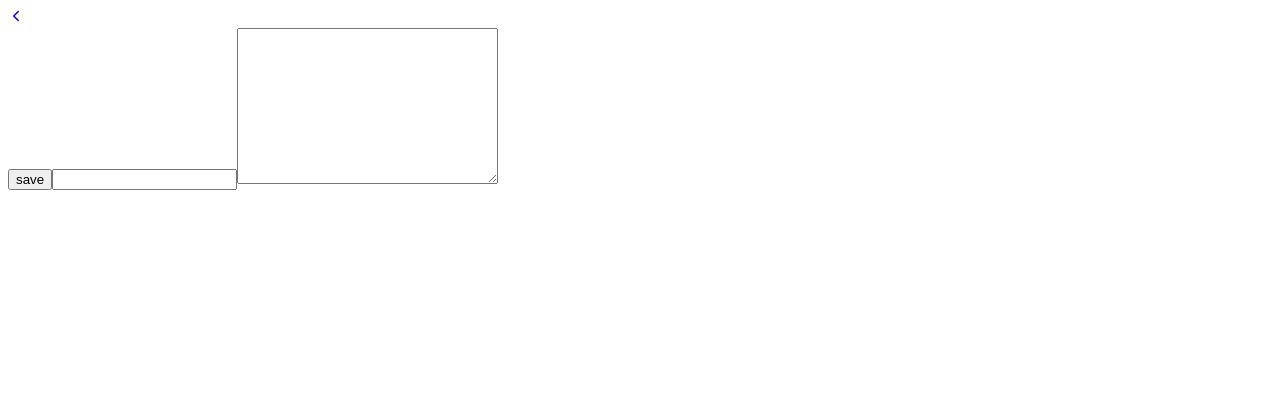
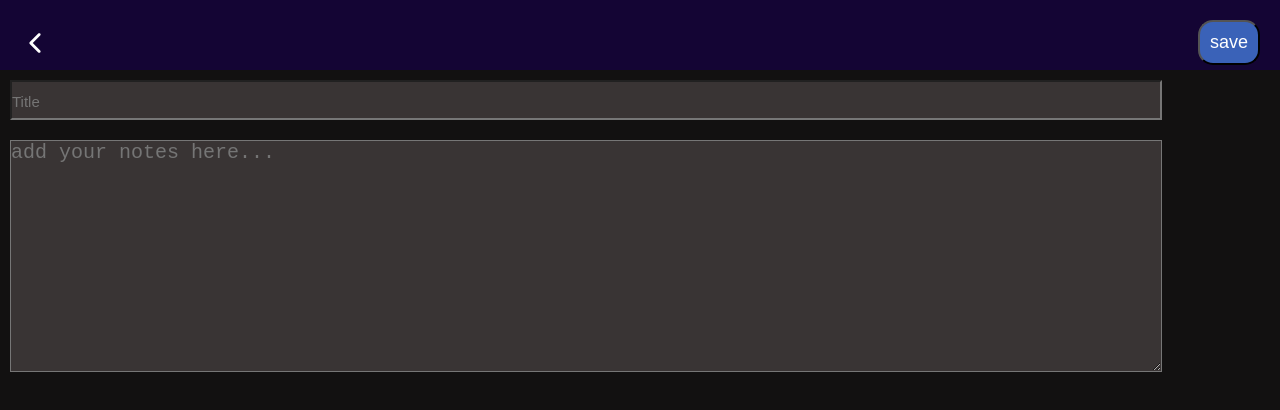
Before and after one commit to AshishBhardwaj1/notes-taker, a React (Vite) app: page /create in a window 1280 px wide. Shown: the top 410 px of the page. Built offline with nearby package versions, Linux system fonts and the light colour scheme.

Commit message:
added css

```diff
--- a/src/Components/CreateNotes.jsx
+++ b/src/Components/CreateNotes.jsx
@@ -1,4 +1,5 @@
 import React, { useState } from 'react'
+import "./createnotes.css"
 import { Link , useNavigate} from 'react-router-dom'
 import  {IoIosArrowBack} from "react-icons/io"
 import useCreateDate from './useCreateDate'
@@ -20,20 +21,34 @@ const CreateNotes = ({setNotes}) => {
     }
 
   return (
-    <div>
-
-        <header>
-<Link to="/"> <IoIosArrowBack/> </Link>
+    <div className='create-note' >
+      <header className='heading'  style={{display:"flex" ,justifyContent:"space-between", alignItems:"center"}}>
 
 
-        </header>
-        <form onSubmit={handleSubmit}>
-<button onSubmit={handleSubmit}>save</button>
-            <input type="text" value={title} onChange={(e)=>setTitle(e.target.value)} />
-            <textarea value={details} cols="30" rows="10" onChange={(e)=>setDetails(e.target.value)}></textarea>
-        </form>
+        <Link to="/" >
+          {" "}
+          <IoIosArrowBack style={{fontSize:"30px", color:"white", marginTop:"20px",marginLeft:"20px"}}/>
+        </Link>
+
+      </header>
+      <form onSubmit={handleSubmit} className='form' >
+        <button onSubmit={handleSubmit} className='save-btn'>save</button>
+        <input
+          placeholder='Title'
+          type="text" className='input-title'
+          value={title}
+          onChange={(e) => setTitle(e.target.value)}
+        />
+        <textarea
+        placeholder='add your notes here...'
+          value={details}
+          cols="30"
+          rows="10"
+          onChange={(e) => setDetails(e.target.value)}
+        ></textarea>
+      </form>
     </div>
-  )
+  );
 }
 
 export default CreateNotes
--- a/src/Components/EditNotes.jsx
+++ b/src/Components/EditNotes.jsx
@@ -2,6 +2,7 @@ import React, { useState } from 'react'
 import { Link, useParams ,useNavigate } from 'react-router-dom'
 import  {IoIosArrowBack} from "react-icons/io"
 import useCreateDate from './useCreateDate';
+import "./editnote.css"
 const EditNotes = ({notes,setNotes}) => {
   const {id} = useParams();
   console.log(id);
@@ -35,18 +36,21 @@ const handleDel =() =>{
 
 }
   return (
-    <div>
+    <div className='edit-note'>
 
 
-<header>
-<Link to="/"> <IoIosArrowBack/> </Link>
+<header className='heading'>
+<Link to="/"> <IoIosArrowBack  style={{fontSize:"30px", color:"white", marginTop:"20px",marginLeft:"20px",backgroundColor:"transparent"}}/> </Link>
 
 
-        </header>
+        </header >
         <form onSubmit={handlesub}>
-       <button>save</button>
-          <button onClick={handleDel}>delete</button>
-            <input type="text" value={title} onChange={(e)=>setTitle(e.target.value)}/>
+          <div className='btn'>
+
+       <button className='save' >save</button>
+          <button className='del-btn' onClick={handleDel}>delete</button>
+          </div>
+            <input className='input-title' type="text" value={title} onChange={(e)=>setTitle(e.target.value)}/>
             <textarea  cols="30" rows="10" value={details}  onChange={(e)=>setDetails(e.target.value)}></textarea>
         </form>
     </div>
--- a/src/Components/Note.jsx
+++ b/src/Components/Note.jsx
@@ -1,4 +1,5 @@
-import React, { useState } from 'react'
+import React, { useEffect, useState } from 'react'
+import "./note.css"
 import {CiSearch} from "react-icons/ci"
 import { Link } from 'react-router-dom'
 import {BsPlusLg} from "react-icons/bs"
@@ -7,32 +8,48 @@ const Note = ({notes }) => {
     const [text, setText] = useState("")
     const [filtered,setFiltered] =useState(notes)
 
-    const search = ()=>{
-      const filteredItem = notes.filter((note)=>
-      note.title.toLowerCase().includes(text.toLowerCase())
-      )
-      setFiltered(filteredItem)
-    }
+    // const search = ()=>{
+    //   const filtered = notes.filter((note)=>  {
+
+    //   return  text.toLowerCase()===""? note: note.title.toLowerCase().includes(text)
+    //   }
+
+    //   )
+    //   setFiltered(filtered)
+
+    // }
   return (
-    <div>
-         <header>
-           <h2>Notes</h2>
-               <input
+    <div className='note'>
+         <header className='heading' style={{display:"flex" ,justifyContent:"space-between ",padding:"10px"}} >
+          <div >
+
+            <h2 > My Notes</h2>
+          </div>
+          <div className='search'>
+
+               <input className='search-note'
                   type="text"
                   onChange={(e) => setText(e.target.value)}
                    placeholder="search your notes here..."
                    value={text}
                />
-        <button onClick={search()}>
-          <CiSearch />{" "}
+        <button className='search-btn' >
+          <CiSearch  />{" "}
         </button>
+          </div>
       </header>
-      <div className="notes-container">
-        {filtered.map((note) => (
+      <div >
+        <div className='notes'>
+
+        {notes.filter((note)=>{
+          return text.toLowerCase()===""? note: note.title.toLowerCase().includes(text)
+        }).map((note) => (
           <NoteItem key={note.id} note={note} />
-        ))}
+          ))}
+          </div>
       </div>
-      <Link to="/create">
+
+      <Link to="/create" className='add-note'>
         {" "}
         <BsPlusLg />{" "}
       </Link>
--- a/src/Components/NoteItem.jsx
+++ b/src/Components/NoteItem.jsx
@@ -1,14 +1,19 @@
 import React from 'react'
 import { Link } from 'react-router-dom'
+import "./noteitem.css"
 
 const NoteItem = ({note}) => {
   return (
-<Link to={`/edit/${note.id}`}>
+    <div className='Note-items'>
+
+<Link to={`/edit/${note.id}`} className='note-item' >
+
 {/* <h4>{ note.title.length >10 ? (note.title.substr(0,10))+"...":note.title}</h4> */}
-<h4>{note.title} </h4>
-<p> {note.details} </p>
-<p>{note.date}</p>
+<h4 className='note-title'>{note.title} </h4>
+<p className='details'> {note.details.length>80? (note.details.substr(0,80))+"...":note.details} </p>
+<p className='date'>{note.date}</p>
 </Link>
+    </div>
   )
 }
 
--- /dev/null
+++ b/src/Components/createnotes.css
@@ -0,0 +1,39 @@
+.create-note{
+    height: 100vh;
+    width: 100%;
+    background-color: rgb(18, 17, 17);
+    align-items: center;
+    overflow: hidden;
+
+}
+.input-title{
+    background-color: rgb(57, 52, 52);
+    width: 90%;
+    height: 40px;
+    margin: 10px;
+    color: white;
+    font-size: 20px;
+}
+textarea{
+    background-color: rgb(57, 52, 52);
+    width: 90%;
+    height: 80%;
+    margin: 10px;
+    color: white;
+    font-size: 20px;
+}
+.save-btn{
+    padding: 10px;
+    font-size: large;
+    font-weight: 400;
+    background-color: rgb(58, 98, 184);
+    border-radius: 15px;
+    color: white;
+    position: absolute;
+    top:20px;
+    right: 20px;
+    z-index: 3;
+}
+.form{
+    margin-top: 70px;
+}
--- /dev/null
+++ b/src/Components/editnote.css
@@ -0,0 +1,45 @@
+.btn{
+    position:absolute;
+z-index: 4;
+ top:0;
+ right:0;
+ align-items: center;
+ margin-top: 10px;
+ margin-right: 20px;
+}
+.del-btn{
+    top:0;
+ right:0;
+ background-color: rgb(241, 66, 101);
+ padding: 10px;
+ font-size: large;
+ font-weight: 400;
+ border-radius: 15px;
+ color: white;
+ position: absolute;
+
+}
+.edit-note{
+width: 100%;
+height:  100VH;
+background-color: black;
+overflow: hidden;
+}
+.save{
+    top:0;
+    right:100px;
+    background-color: rgb(57, 234, 99);
+    padding: 10px;
+    font-size: large;
+    font-weight: 400;
+    border-radius: 15px;
+    color: white;
+    position: absolute;
+}
+form{
+    margin-top: 70px;
+    z-index: -1;
+}
+input::placeholder{
+    font-size: 15px;
+}
--- /dev/null
+++ b/src/Components/note.css
@@ -0,0 +1,88 @@
+
+*{
+   margin: 0;
+   padding: 0;
+   box-sizing: border-box;
+}
+
+.note{
+
+height: 100vh;
+ width: 100%;
+background-color: cornflowerblue;
+overflow-y:auto;
+
+
+}
+.heading{
+ width: 100%;
+ height: 70px;
+ background-color: rgb(20, 5, 52);
+ position: fixed;
+ top: 0;
+ z-index: 1;
+
+
+}
+h2{
+   font-size: 2.5rem;
+   color: darkgrey;
+   margin-left: 30px;
+}
+
+.search{
+   display: flex;
+   align-items: center;
+   border-radius: 10px;
+   width: 300px;
+   background-color: white;
+
+}
+.search-note{
+
+   padding: 5px 20px;
+   border: none;
+   outline: none;
+
+}
+.search-btn{
+font-size: 20px;
+   background-color: white;
+   width: 90%;
+   border: none;
+}
+
+.note-items{
+   position: relative;
+   display: flex;
+
+   flex-wrap: wrap;
+}
+.add-note{
+   height: 50px;
+   width: 50px;
+   padding: 10px;
+   font-size: 30px;
+   color: white;
+   background-color: rgb(19, 17, 17);
+   border-radius: 30px;
+   position: absolute;
+   bottom: 20px;
+   right: 30px;
+   word-wrap: break-word;
+}
+
+.notes{
+   margin: 20px;
+   display: flex;
+   margin-top: 70px;
+   flex-wrap: wrap;
+   position: relative;
+}
+@media  screen and (max-width:720px) {
+   h2{
+      font-size: 1.5rem;
+      margin-top: 15px;
+   }
+
+}
--- /dev/null
+++ b/src/Components/noteitem.css
@@ -0,0 +1,32 @@
+.date{
+    font-size: 12px;
+    position: absolute;
+    bottom: 10px;
+    border-bottom: 1px solid rgb(245, 10, 10);
+}
+.details{
+    font-size: 20px;
+word-wrap: break-word;
+overflow:hidden;
+
+}
+.note-title{
+    white-space: nowrap;
+    font-size:2rem;
+    overflow: hidden;
+text-overflow: ellipsis;
+}
+.Note-items{
+    display: flex;
+}
+.note-item{
+    position: relative;
+    height: 200px;
+    width: 200px;
+    padding: 10px;
+    border-radius: 10px;
+    color: rgb(8, 8, 8);
+    text-decoration: none;
+    margin: 20px;
+    background-color: rgb(227, 242, 139);
+}
```
